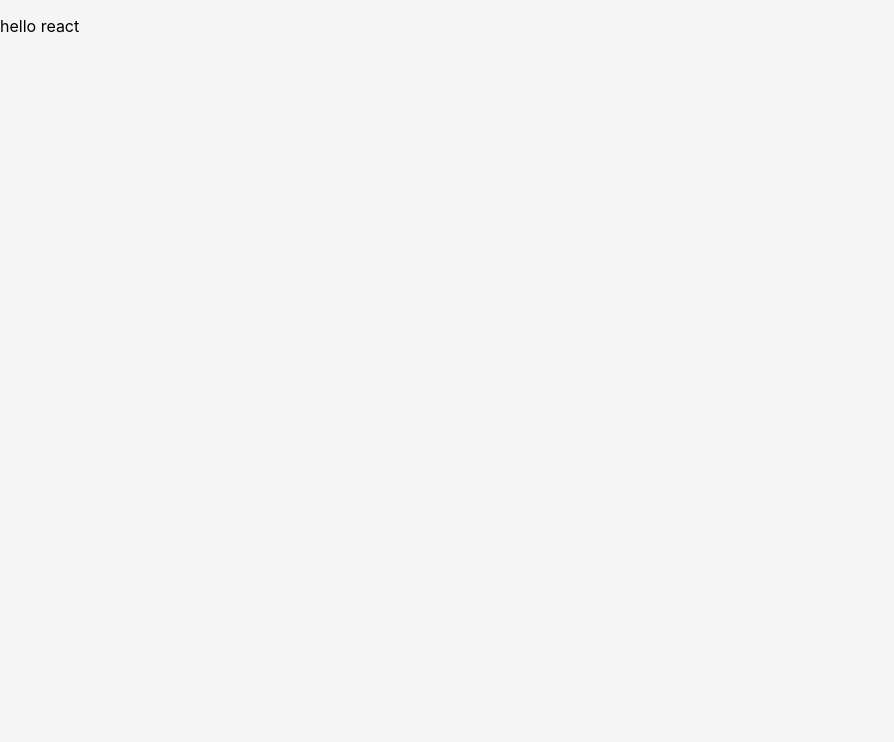
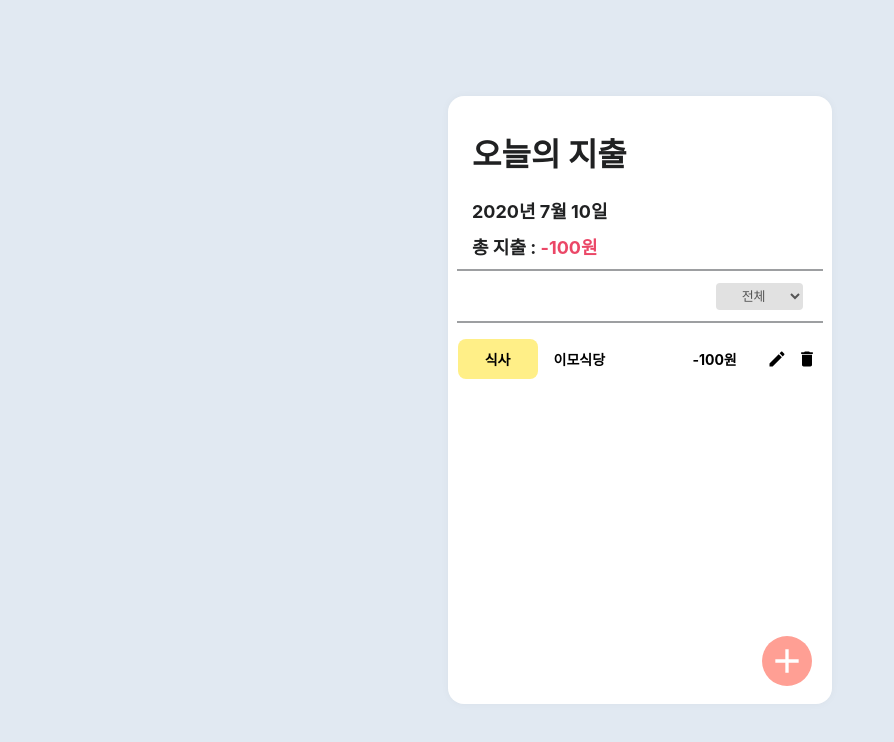
Before and after one commit to BoMeeYoon/react-hooks-financial-ledger, a React (Create React App) app: page / in a window 1280 px wide. Shown: the top 742 px of the page, without its empty margins (0-894 px from the left). Built offline with nearby package versions, Linux system fonts and the light colour scheme.

Commit message:
Expenses Main UI completed

```diff
--- a/src/App.css
+++ /dev/null
@@ -1,3 +0,0 @@
-body {
-  background-color: whitesmoke;
-}
--- a/src/App.js
+++ b/src/App.js
@@ -1,9 +1,39 @@
-import React from 'react';
-import './App.css';
+import React from "react";
+import { createGlobalStyle } from "styled-components";
+import { liteGrayBlue } from "./constants/color";
+import ExpensesTemplate from "./components/ExpensesTemplate.js"
+
+
+const GlobalStyle = createGlobalStyle`
+  body {
+    font-family: -apple-system, BlinkMacSystemFont, 'Segoe UI', 'Roboto', 'Oxygen',
+      'Ubuntu', 'Cantarell', 'Fira Sans', 'Droid Sans', 'Helvetica Neue', sans-serif;
+    -webkit-font-smoothing: antialiased;
+    -moz-osx-font-smoothing: grayscale;
+
+    display: flex;
+    align-items: center;
+    justify-content: center;
+    height: 100vh;
+
+    margin: 0;
+    padding: 0;
+
+    background-color: ${liteGrayBlue};
+  }
+
+  code {
+    font-family: source-code-pro, Menlo, Monaco, Consolas, 'Courier New',
+      monospace;
+  }
+`;
 
 function App() {
   return (
-    <p>hello react</p>
+    <>
+      <GlobalStyle />
+      <ExpensesTemplate/>
+    </>
   );
 }
 
--- /dev/null
+++ b/src/components/ExpensesCategory.js
@@ -0,0 +1,53 @@
+import React from "react";
+import styled from "styled-components";
+import { liteGray, semiDarkGrayBlue } from "../constants/color";
+
+const ExpensesCategoryBlock = styled.nav`
+  display: flex;
+  justify-content: flex-end;
+  align-items: center;
+
+  width: 90%;
+  height: 5%;
+  margin: 0 auto;
+  padding: 10px;
+  border-top: 2px solid ${semiDarkGrayBlue};
+  border-bottom: 2px solid ${semiDarkGrayBlue};
+
+  font-size: 18px;
+  font-weight: bold;
+
+  select {
+    width: 25%;
+
+    margin-right: 10px;
+    padding: 5px;
+    border: transparent;
+    border-radius: 4px;
+
+    font-size: 13px;
+    text-align: center;
+    color: #555;
+    background-color: ${liteGray};
+    box-siaing: border-box;
+
+    cursor: pointer;
+  }
+`;
+
+
+function ExpensesCategory() {
+  return <ExpensesCategoryBlock>
+    <label htmlFor="category"></label>
+    <select name="category" id="main-category">
+      <option value="all">전체</option>
+      <option value="meal">식사</option>
+      <option value="grocery">식료품</option>
+      <option value="transportation">교통</option>
+      <option value="living">생활</option>
+      <option value="medical">의료</option>
+    </select>
+  </ExpensesCategoryBlock>
+}
+
+export default ExpensesCategory;
--- /dev/null
+++ b/src/components/ExpensesCreate.js
@@ -0,0 +1,31 @@
+import React from "react";
+import styled from "styled-components";
+import { MdAdd } from "react-icons/md";
+import { coralPink } from "../constants/color";
+
+
+const ExpensesCreateBtn = styled.div`
+  position: absolute;
+  bottom: 0;
+  right: 0;
+
+  display: flex;
+  justify-content: center;
+  align-items: center;
+
+  width: 50px;
+  height: 50px;
+  margin: 0 20px 18px;
+  border-radius: 50%;
+
+  font-size: 40px;
+  color: white;
+  background-color: ${coralPink};
+`;
+function ExpensesCreate() {
+  return (
+    <ExpensesCreateBtn><MdAdd/></ExpensesCreateBtn>
+  )
+}
+
+export default ExpensesCreate;
--- /dev/null
+++ b/src/components/ExpensesHeader.js
@@ -0,0 +1,42 @@
+import React from 'react';
+import styled from "styled-components";
+import { darkGrayBlue, hotPink } from "../constants/color.js";
+
+const ExpensesHeaderBlock = styled.header`
+
+  heigth: 25%;
+  padding: 12px 24px 10px;
+
+  border-top-left-radius: 16px;
+  border-top-right-radius: 16px;
+  font-weight: bold;
+  color: ${darkGrayBlue};
+
+  p {
+    margin: 10px 0 0;
+    padding: 0;
+    font-size: 18px;
+  }
+
+  span {
+    color: ${hotPink};
+  }
+`
+function ExpensesHeader() {
+  const date = new Date();
+  const dateString = date.toLocaleDateString('ko-KR', {
+    year: "numeric",
+    month: "long",
+    day: "numeric"
+  });
+
+  return <ExpensesHeaderBlock>
+    <h1>오늘의 지출</h1>
+    <p className="date">{dateString}</p>
+    <p className="total-amount">총 지출 :
+      <span> -100원</span>
+    </p>
+  </ExpensesHeaderBlock>
+}
+
+export default ExpensesHeader
--- /dev/null
+++ b/src/components/ExpensesItem.js
@@ -0,0 +1,88 @@
+import React from "react";
+import styled from "styled-components";
+import { MdModeEdit, MdDelete } from 'react-icons/md'
+import { hotPink, softGrayBlue, cMeal, cGrocery, cTrans, cLiving, cMedical } from "../constants/color";
+
+const itemsBackground = {
+  meal : cMeal,
+  grocery : cGrocery,
+  transportation : cTrans,
+  living : cLiving,
+  medical : cMedical
+};
+const ExpensesItemWrapper = styled.section`
+  height: 50%;
+
+  overflow-y: scroll;
+  -ms-overflow-style: none;
+  &::-webkit-scrollbar {
+    display: none;
+  }
+`;
+const ExpensesItemBlock = styled.div`
+  display: flex;
+  align-items: center;
+
+  width: 95%;
+
+  margin: 12px auto 0;
+  font-size: 14px;
+  font-weight: bold;
+
+  p.title {
+    flex: 1;
+  };
+
+  p.amount {
+    width: 70px;
+
+  }
+`;
+
+const ExpensesCategoryItem = styled.div`
+  display: flex;
+  justify-content: center;
+  align-items: center;
+
+  width: 80px;
+  height: 40px;
+  margin-right: 16px;
+  border-radius: 8px;
+
+  background-color: ${({category = "meal"}) => itemsBackground[category]}
+`
+
+const ExpensesBtn = styled.div`
+  display: flex;
+  align-items: center;
+  justify-content: center;
+  padding: 5px;
+  font-size: 20px;
+
+  cursor: pointer;
+  transition: 0.2s;
+
+  &:hover > svg {
+    fill: ${softGrayBlue}
+  };
+
+  &.item-delete:hover > svg {
+    fill: ${hotPink}
+  };
+`
+
+function ExpensesItem() {
+  return (
+    <ExpensesItemWrapper>
+      <ExpensesItemBlock>
+        <ExpensesCategoryItem>식사</ExpensesCategoryItem>
+        <p className="title">이모식당</p>
+        <p className="amount">-100원</p>
+        <ExpensesBtn><MdModeEdit/></ExpensesBtn>
+        <ExpensesBtn className="item-delete"><MdDelete/></ExpensesBtn>
+      </ExpensesItemBlock>
+    </ExpensesItemWrapper>
+  )
+}
+
+export default ExpensesItem;
--- /dev/null
+++ b/src/components/ExpensesTemplate.js
@@ -0,0 +1,30 @@
+import React from "react";
+import styled from "styled-components";
+import ExpensesHeader from "./ExpensesHeader.js";
+import ExpensesCategory from "./ExpensesCategory.js";
+import ExpensesItem from "./ExpensesItem.js";
+import ExpensesCreate from "./ExpensesCreate.js"
+
+const ExpensesTemplateBlock = styled.main`
+  display: flex;
+  flex-direction: column;
+  position: relative;
+
+  width: 24rem;
+  height: 38rem;
+
+  border-radius: 16px;
+  box-shadow: 0 0 8px rgba(0, 0, 0, 0.04);
+  background-color: white;
+`;
+
+function ExpensesTemplate() {
+  return<ExpensesTemplateBlock>
+    <ExpensesHeader />
+    <ExpensesCategory />
+    <ExpensesItem />
+    <ExpensesCreate />
+  </ExpensesTemplateBlock>
+}
+
+export default ExpensesTemplate
--- /dev/null
+++ b/src/constants/color.js
@@ -0,0 +1,13 @@
+export const liteGray = "#e1e1e1";
+export const liteGrayBlue = "#E1E9F2";
+export const softGrayBlue = "#5f9ea0";
+export const semiDarkGrayBlue = "#9D9FA1";
+export const darkGrayBlue = "#202122";
+export const hotPink = "#EB4767";
+export const coralPink ="#FF9F94";
+
+export const cMeal = "#FFEF87";
+export const cGrocery = "#FFB094";
+export const cTrans = "#E1F7BD";
+export const cLiving = "#FFF0F5";
+export const cMedical = "#E1F7FF";
--- a/src/index.css
+++ /dev/null
@@ -1,13 +0,0 @@
-body {
-  margin: 0;
-  font-family: -apple-system, BlinkMacSystemFont, 'Segoe UI', 'Roboto', 'Oxygen',
-    'Ubuntu', 'Cantarell', 'Fira Sans', 'Droid Sans', 'Helvetica Neue',
-    sans-serif;
-  -webkit-font-smoothing: antialiased;
-  -moz-osx-font-smoothing: grayscale;
-}
-
-code {
-  font-family: source-code-pro, Menlo, Monaco, Consolas, 'Courier New',
-    monospace;
-}
--- a/src/index.js
+++ b/src/index.js
@@ -1,6 +1,5 @@
 import React from 'react';
 import ReactDOM from 'react-dom';
-import './index.css';
 import App from './App';
 import * as serviceWorker from './serviceWorker';
 
--- /dev/null
+++ b/style.css
@@ -0,0 +1,3 @@
+/* body {
+color: #5f9ea0;
+} */
```
Also changed, not shown: public/index.html (+4 -4 lines), src/favicon.svg (deleted), src/logo.svg (deleted).
